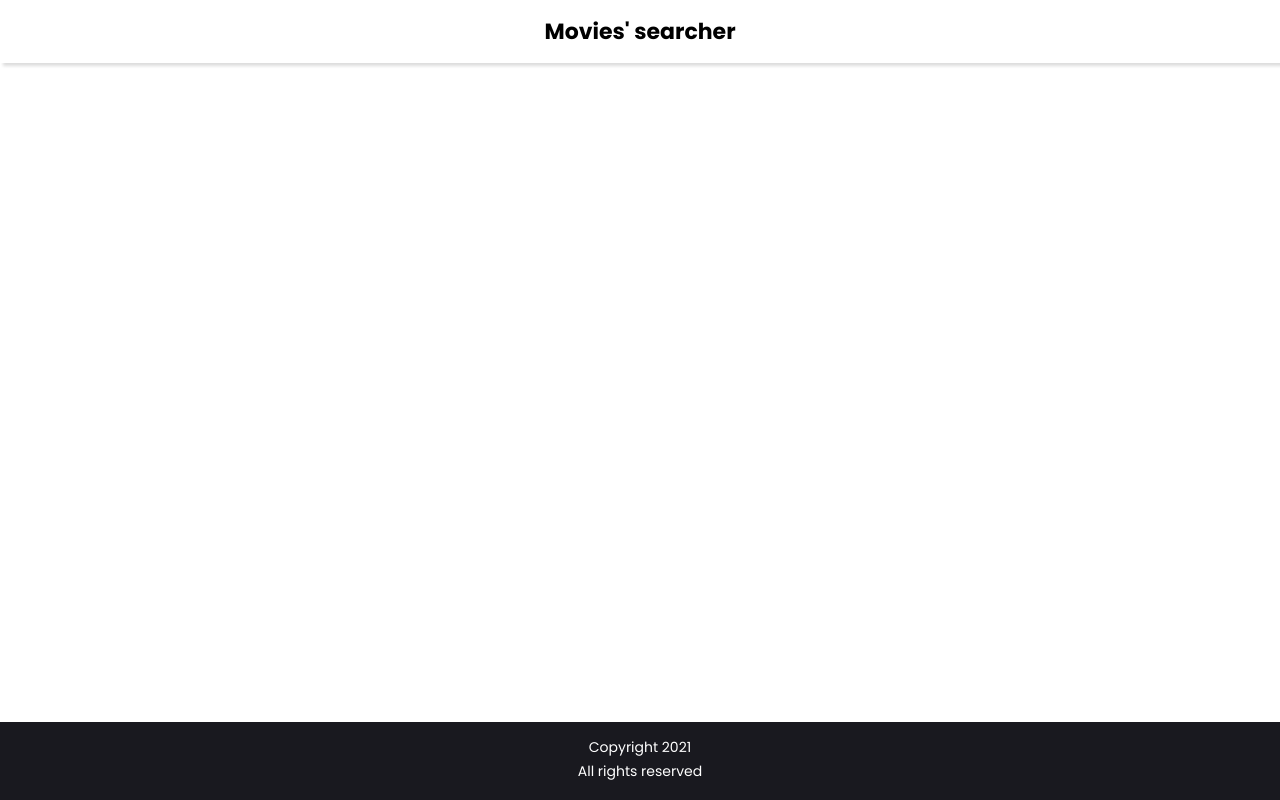
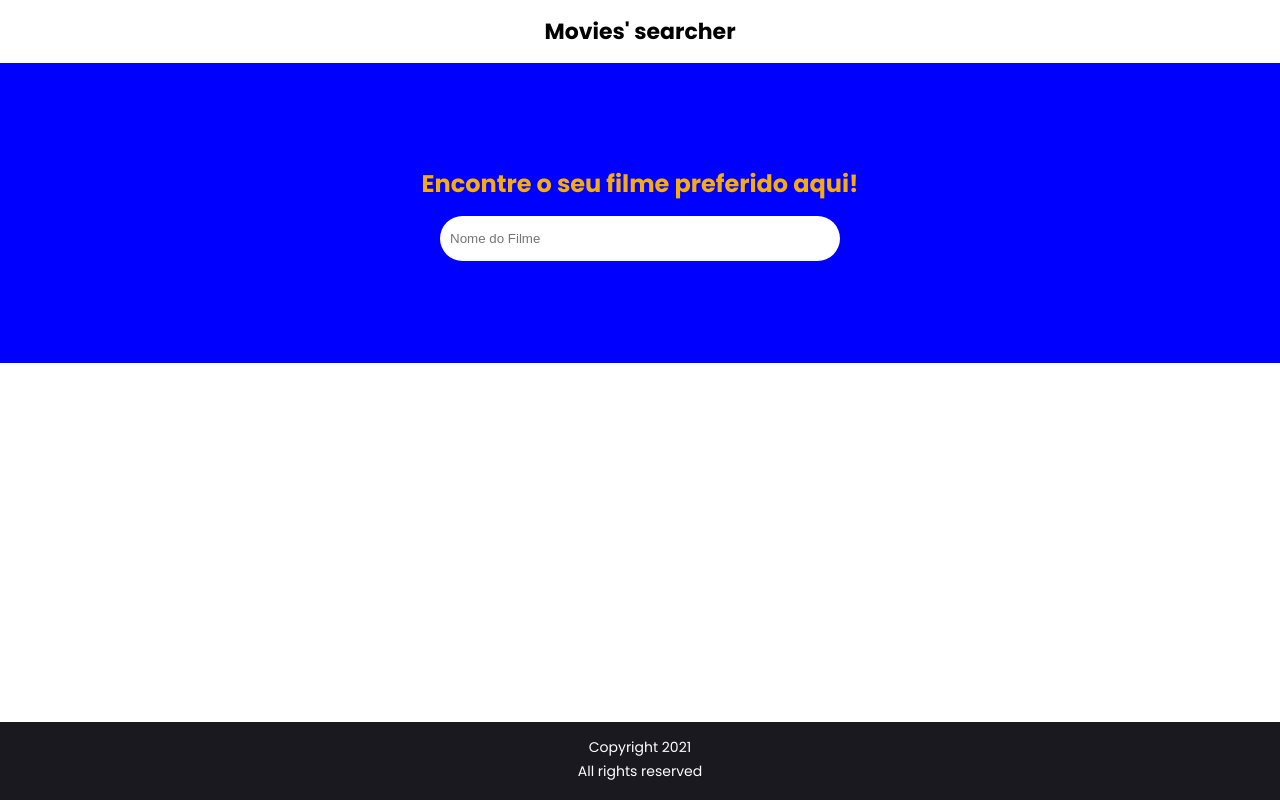
Before and after one commit to Jhessiny/movies-searcher, a Next.js app: page / in a window 1280 px wide. Built offline with nearby package versions, Linux system fonts and the light colour scheme.

Commit message:
searchform and fetching movie

```diff
--- /dev/null
+++ b/components/SearchForm.jsx
@@ -0,0 +1,21 @@
+import { useState } from "react";
+import { SearchForm } from "../styles/SearchForm";
+
+const SearchFormComponent = ({ handleSearchSubmit }) => {
+  const [search, setSearch] = useState("");
+  return (
+    <SearchForm action="" className="search-movie-form">
+      <input
+        type="text"
+        placeholder="Nome do Filme"
+        value={search}
+        onChange={(e) => setSearch(e.target.value)}
+      />
+      <button onClick={(e) => handleSearchSubmit(e, search)}>
+        <i className="fas fa-search"></i>
+      </button>
+    </SearchForm>
+  );
+};
+
+export default SearchFormComponent;
--- a/pages/index.js
+++ b/pages/index.js
@@ -1,14 +1,36 @@
 import Head from "next/head";
+import SearchFormComponent from "../components/SearchForm";
 
 export default function Home() {
+  const handleSearchSubmit = async (e, value) => {
+    e.preventDefault();
+    console.log(value);
+    const res = await fetch(
+      `http://www.omdbapi.com/?apikey=e1e12212&t=${value}`
+    );
+    const result = await res.json();
+    console.log(result);
+  };
+
   return (
     <div>
       <Head>
         <title>Movies' searcher | Home</title>
         <link rel="icon" href="/favicon.ico" />
+        <link rel="stylesheet" href="" />
+        <link
+          rel="stylesheet"
+          href="https://cdnjs.cloudflare.com/ajax/libs/font-awesome/5.15.2/css/all.min.css"
+          integrity="sha512-HK5fgLBL+xu6dm/Ii3z4xhlSUyZgTT9tuc/hSrtw6uzJOvgRr2a9jyxxT1ely+B+xFAmJKVSTbpM/CuL7qxO8w=="
+          crossorigin="anonymous"
+        />
       </Head>
-
-      <main></main>
+      <main>
+        <div className="search-form-wrapper">
+          <h2> Encontre o seu filme preferido aqui!</h2>
+          <SearchFormComponent handleSearchSubmit={handleSearchSubmit} />
+        </div>
+      </main>
     </div>
   );
 }
--- /dev/null
+++ b/styles/SearchForm.js
@@ -0,0 +1,21 @@
+import styled from "styled-components";
+
+export const SearchForm = styled.form`
+  border-radius: 10rem;
+  background-color: #fff;
+  overflow: hidden;
+  width: 40rem;
+  margin-top: 1.5rem;
+
+  input,
+  button {
+    border: none;
+    background-color: transparent;
+    padding: 1.5rem 1rem;
+    width: 90%;
+    outline: none;
+  }
+  button {
+    width: 10%;
+  }
+`;
--- a/styles/global.js
+++ b/styles/global.js
@@ -12,7 +12,7 @@ html{
   min-height: 100vh;
   body {
     background-color: rgb(237, 109, 41);
-    background-color: rgb(32, 1, 255);
+
     background: #fff;
     font-family: 'Poppins', sans-serif;
     font-size: 1.6rem;
@@ -40,6 +40,19 @@ html{
 
       }
     }
+    main{
+      .search-form-wrapper{
+        height: 30rem;
+        background-color: rgb(0, 0, 255);
+        display: flex;
+        flex-direction: column;
+        justify-content: center;
+        align-items: center;
+        h2{
+          color: rgb(244, 172, 18)
+        }
+      }
+    }
   }
 
 }
--- a/styles/globals.css
+++ /dev/null
@@ -1,16 +0,0 @@
-html,
-body {
-  padding: 0;
-  margin: 0;
-  font-family: -apple-system, BlinkMacSystemFont, Segoe UI, Roboto, Oxygen,
-    Ubuntu, Cantarell, Fira Sans, Droid Sans, Helvetica Neue, sans-serif;
-}
-
-a {
-  color: inherit;
-  text-decoration: none;
-}
-
-* {
-  box-sizing: border-box;
-}
```
Also changed, not shown: styles/Home.module.css (deleted, +0 -122 lines).
